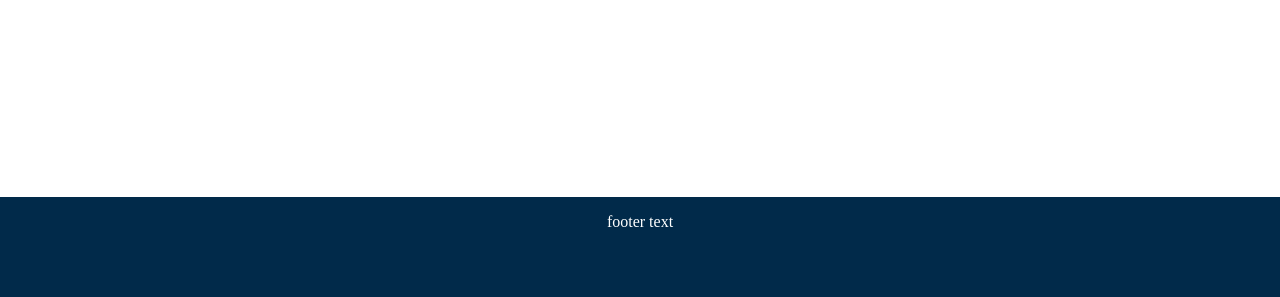
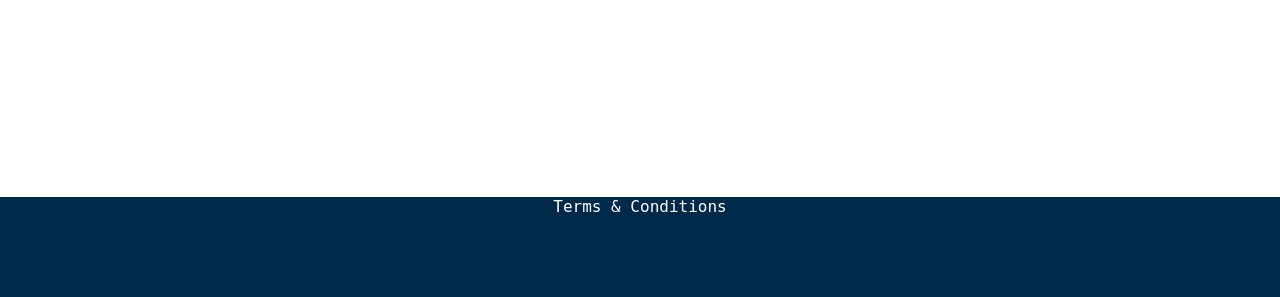
Before and after one commit to Michael-P-Drury/Volunteer-management-for-sports-clubs, a Flask app: page / in a window 1280 px wide. Shown: the part 503-800 px from the top of the page. Run offline with Flask 3, Linux system fonts and the light colour scheme; some libraries are stand-ins or nearby versions.

Commit message:
added terms conditions to footer and page

```diff
--- a/website/routes.py
+++ b/website/routes.py
@@ -47,6 +47,10 @@ def signup():
 
     return render_template('signup.html', form=signup_form)
 
+@app.route('/terms')
+def terms():
+    return render_template('terms.html')
+
 @app.route('/logout')
 @login_required
 def logout():
--- a/website/static/styles.css
+++ b/website/static/styles.css
@@ -74,7 +74,7 @@ li {
     margin-top: -30px;
 }
 
-#footer {
+/*#footer {
     position: absolute;
     bottom: 0;
     width: 100%;
@@ -85,6 +85,27 @@ li {
 .footer_text {
     color: white;
     text-align: center;
+}*/
+
+#footer {
+    position: absolute;
+    bottom: 0;
+    width: 100%;
+    height: 100px;
+    background-color: #012A4A;
+    text-align: center;
+}
+
+#footer a {
+    color: white;
+    text-decoration: none;
+    font-family: Andale Mono, monospace;
+    font-size: 16px;
+    text-align: center;
+}
+
+#footer a:hover {
+    color: #A3A3A3;
 }
 
 .main-content {
--- a/website/templates/layout.html
+++ b/website/templates/layout.html
@@ -58,6 +58,7 @@
     {% endblock %}
 
     <footer id="footer">
-        <p class = "footer_text">footer text</p>
+        <a href="{{ url_for('terms') }}">Terms & Conditions</a>
     </footer>
+
 </div>
```
